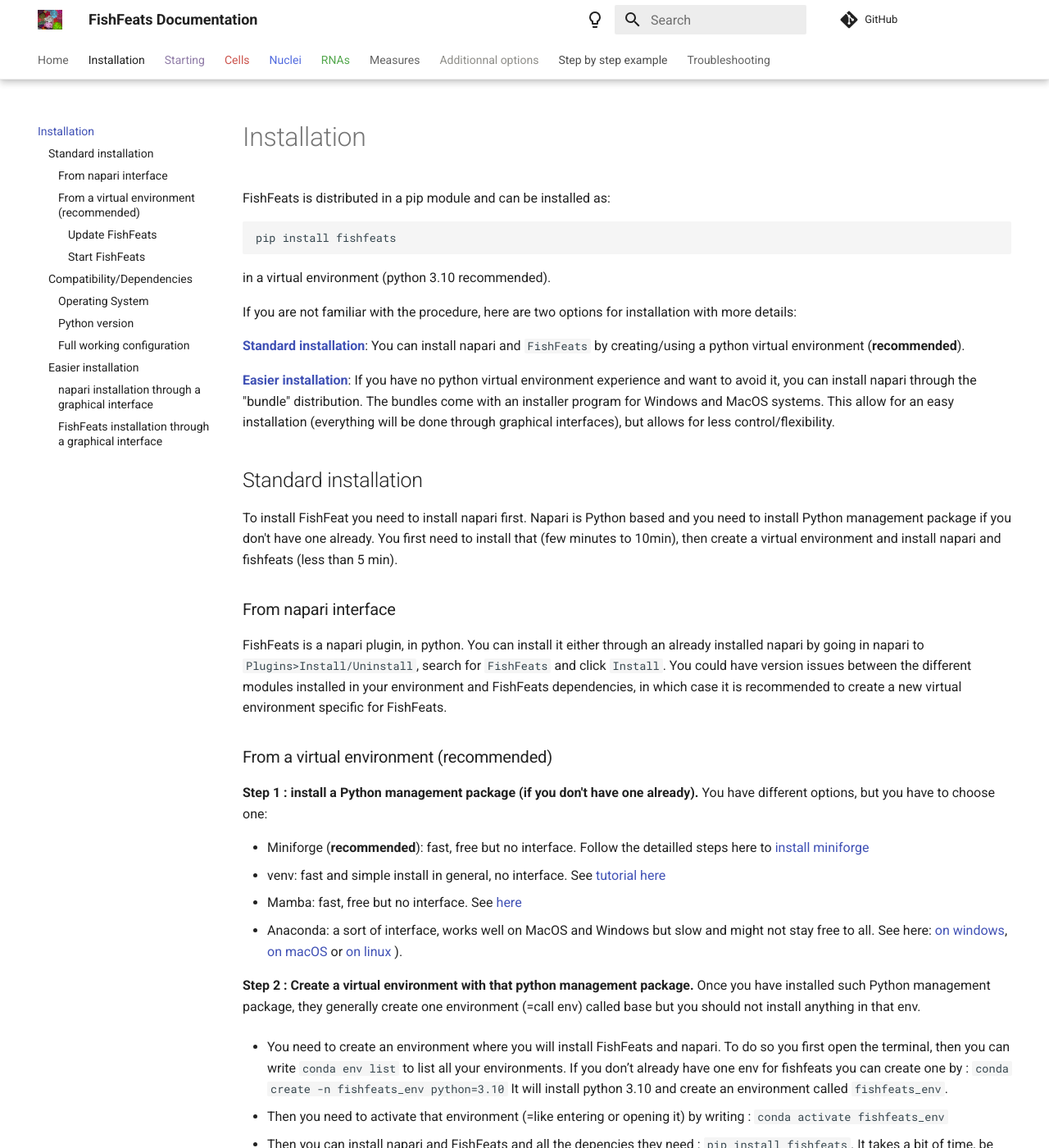
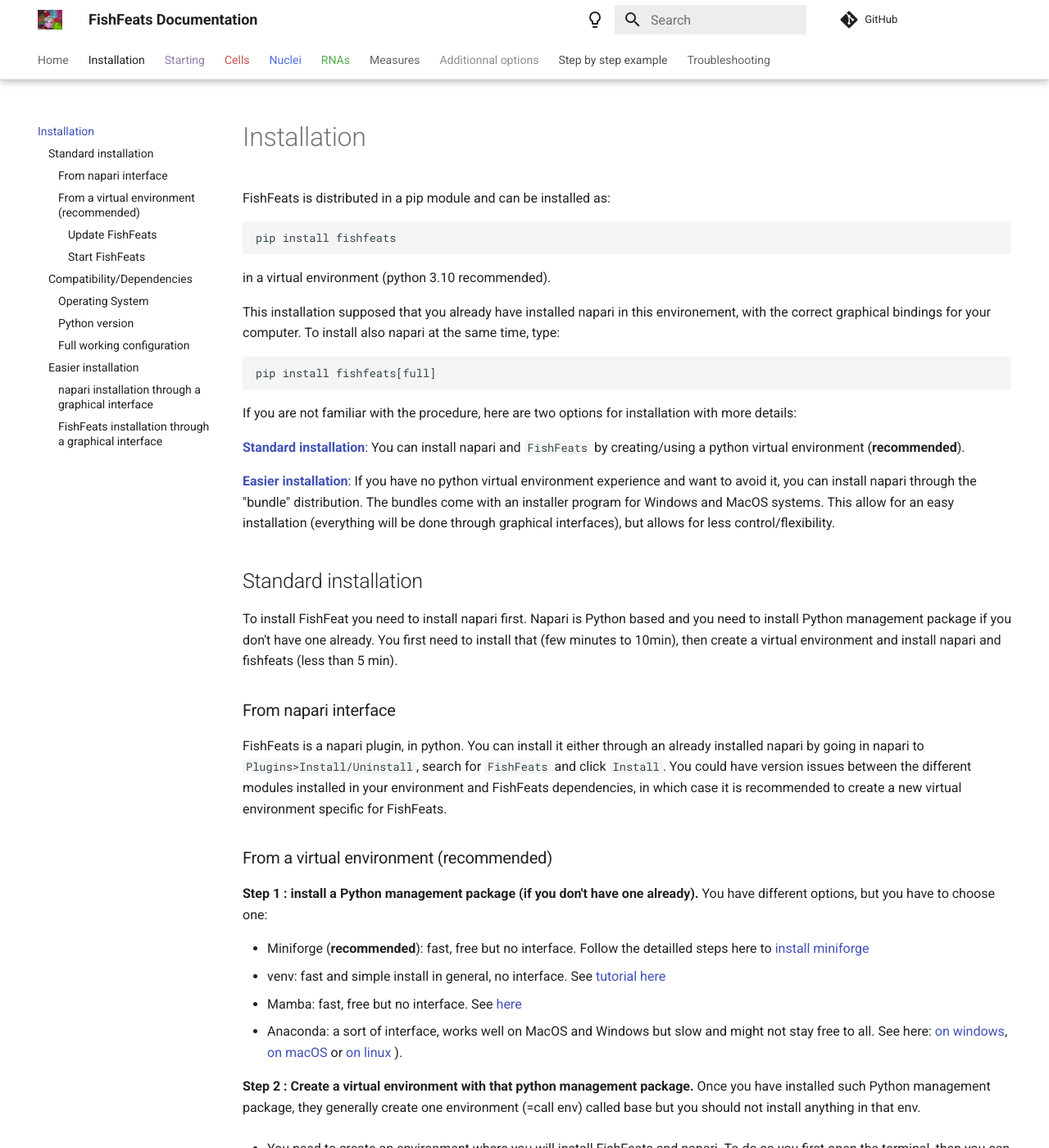
Before and after one commit to gletort/FishFeats, an MkDocs documentation site: the page built from docs/Installation.md, in a window 1280 px wide and 1400 px high. Shown: the whole window at 82% size. Built offline with MkDocs 1.6.1 and Material for MkDocs 9.7.7, drawn with Linux system fonts in a browser that asks for light colours; comment, search, counter and statistics services are not loaded; some of the changed text lies outside the part shown.

Commit message:
update doc for installation instructions

````diff
--- a/docs/Installation.md
+++ b/docs/Installation.md
@@ -5,6 +5,12 @@
 pip install fishfeats
 ```
 in a virtual environment (python 3.10 recommended).
+
+This installation supposed that you already have installed napari in this environement, with the correct graphical bindings for your computer.
+To install also napari at the same time, type:
+```
+pip install fishfeats[full]
+```
 
 If you are not familiar with the procedure, here are two options for installation with more details:
 
````
Also changed, not shown: other parts of docs/Installation.md (+2 -2 lines).
